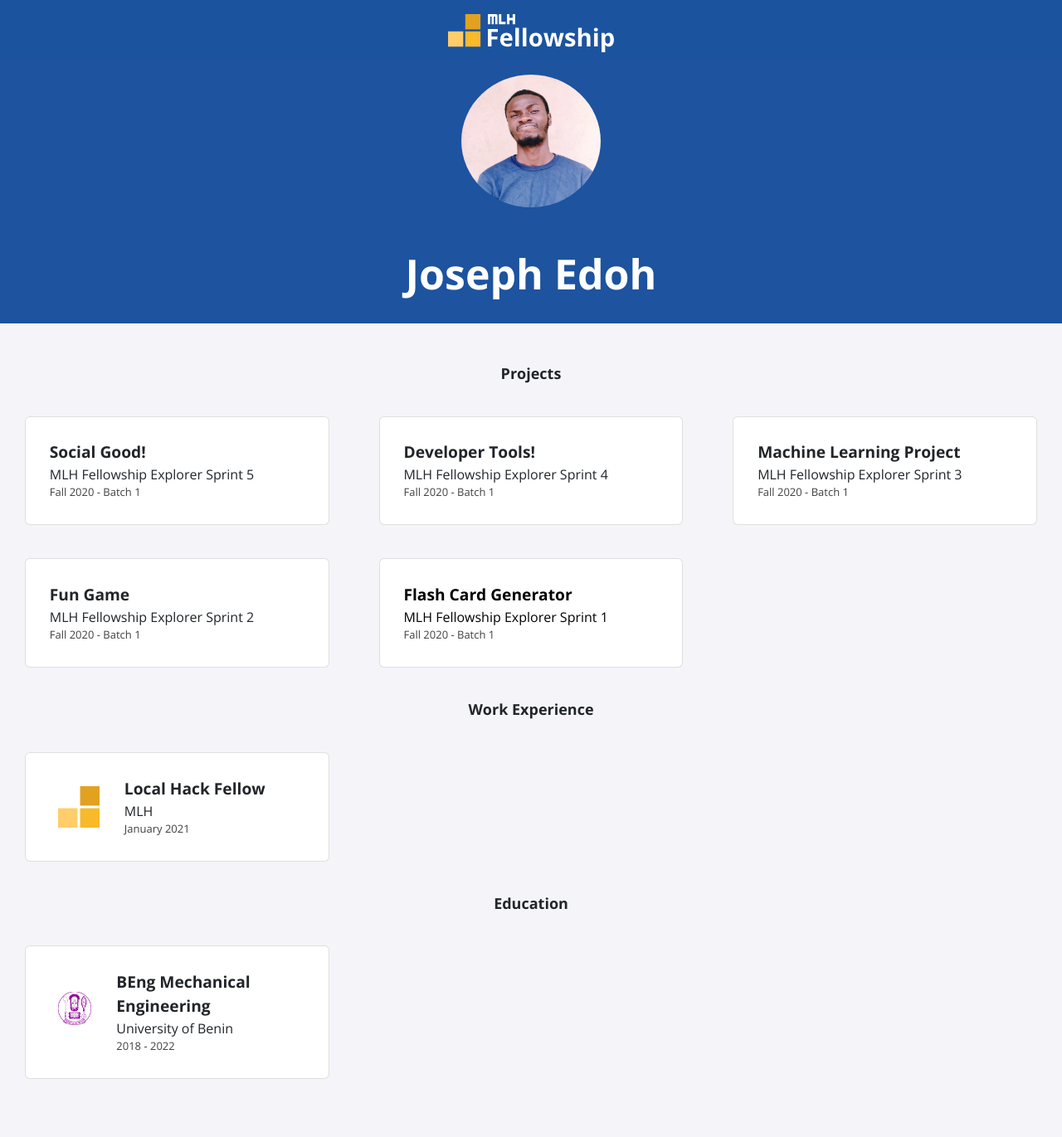
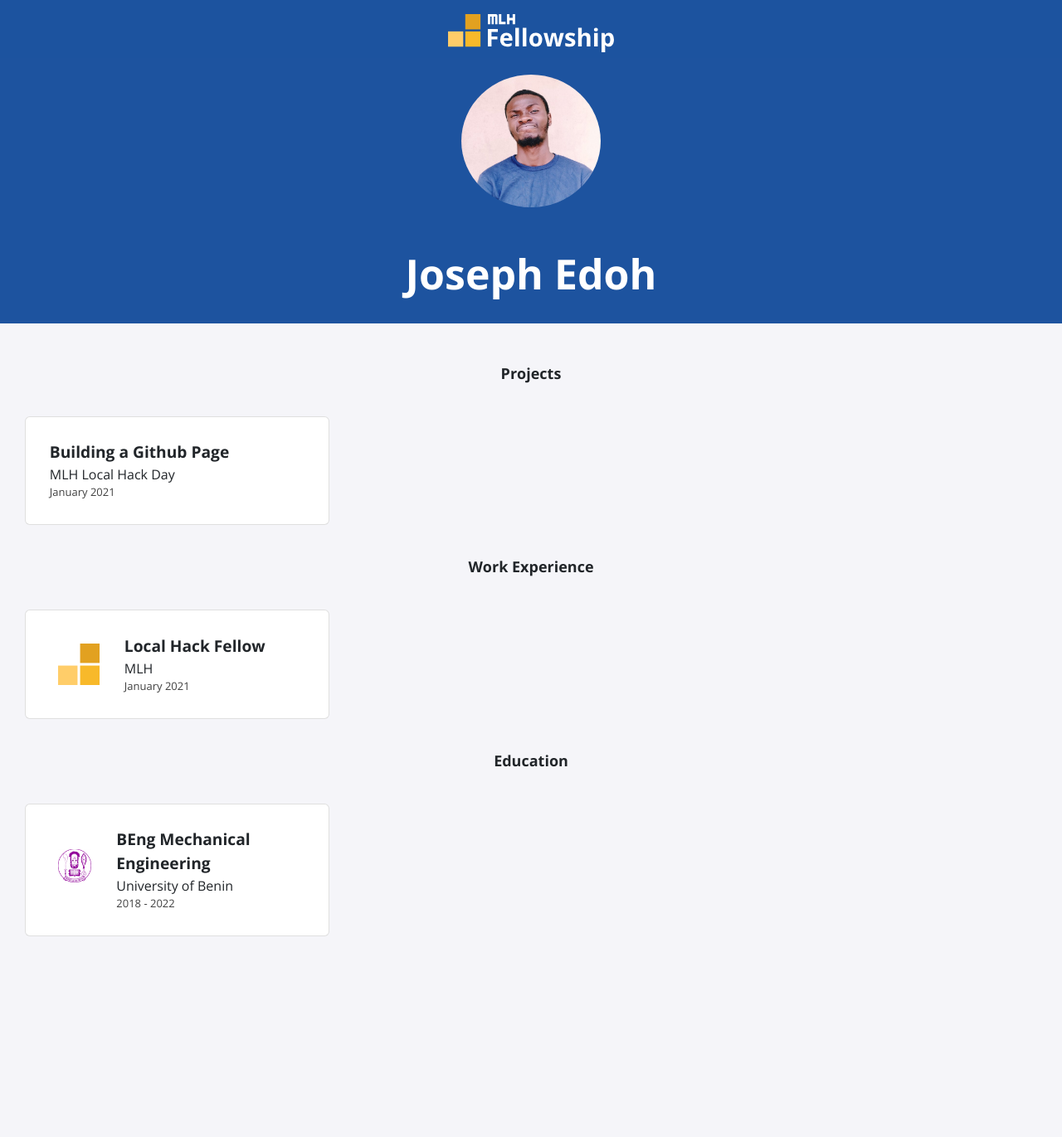
Before and after one commit to JoE11-y/JoE11-y.github.io, a Jekyll site: the page built from index.html, in a window 1280 px wide. Shown: the whole page at 83% size. Built offline with Jekyll 4.4.1, drawn with Linux system fonts in a browser that asks for light colours; nearby versions of some CDN libraries; after the commit the page ends 1199 px from its top, so only the background shows below that.

Commit message:
updating projecst

```diff
--- a/_data/projects.yml
+++ b/_data/projects.yml
@@ -1,20 +1,3 @@
-- title: Social Good!
-  event: MLH Fellowship Explorer Sprint 5
-  date: Fall 2020 - Batch 1
-
-- title: Developer Tools!
-  event: MLH Fellowship Explorer Sprint 4
-  date: Fall 2020 - Batch 1
-
-- title: Machine Learning Project
-  event: MLH Fellowship Explorer Sprint 3
-  date: Fall 2020 - Batch 1
-
-- title: Fun Game
-  event: MLH Fellowship Explorer Sprint 2
-  date: Fall 2020 - Batch 1
-
-- title: Flash Card Generator
-  event: MLH Fellowship Explorer Sprint 1
-  date: Fall 2020 - Batch 1
-  page-name: sprint1
+- title: Building a Github Page
+  event: MLH Local Hack Day
+  date: January 2021
```
